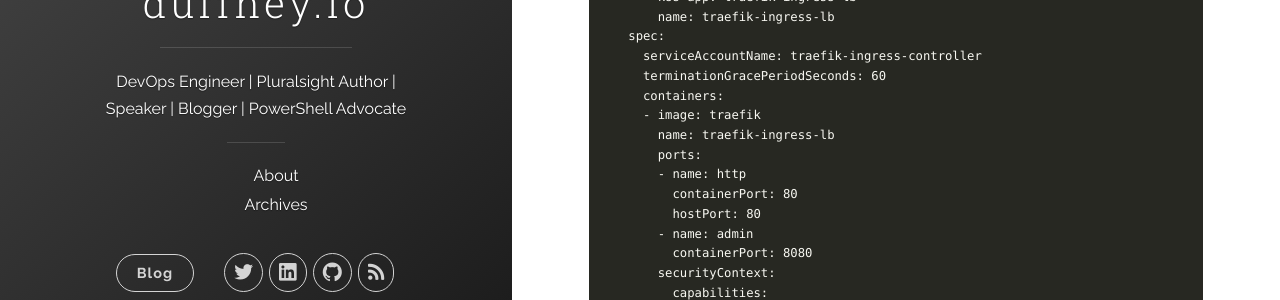
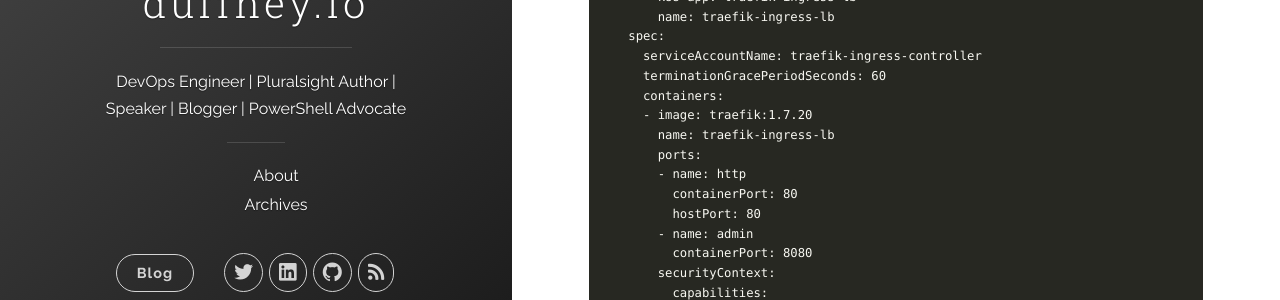
Before and after one commit to AzureDevOps3/duffney.github.io, a Jekyll site: the page built from _posts/2019-09-15-DeployingKubernetesTraefikIngressControllerTLS.md, in a window 1280 px wide and 1400 px high, scrolled down 2245 px. Shown: the part 625-925 px from the top of the window. Built offline with Jekyll 4.4.1, drawn with Linux system fonts in a browser that asks for light colours; nearby versions of some CDN libraries; comment, search, counter and statistics services are not loaded; some of the changed text lies outside the part shown.

Commit message:
blog comment from  JorUge Ferrari

```diff
--- a/_posts/2019-09-15-DeployingKubernetesTraefikIngressControllerTLS.md
+++ b/_posts/2019-09-15-DeployingKubernetesTraefikIngressControllerTLS.md
@@ -92,7 +92,7 @@ spec:
       serviceAccountName: traefik-ingress-controller
       terminationGracePeriodSeconds: 60
       containers:
-      - image: traefik
+      - image: traefik:1.7.20
         name: traefik-ingress-lb
         ports:
         - name: http
```
